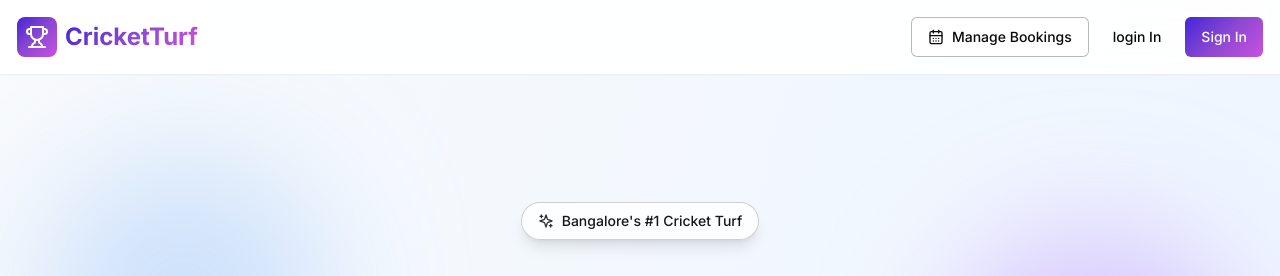
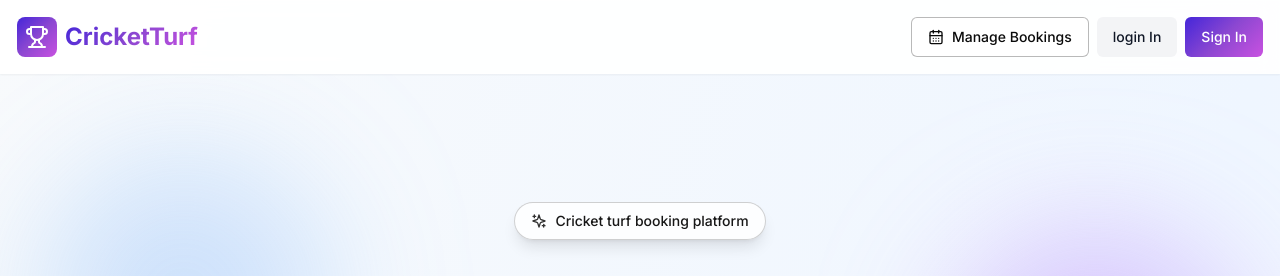
Before and after one commit to vamshiraju0007-boop/cricket-turf-booking, a Next.js app: page / in a window 1280 px wide. Shown: the top 276 px of the page. Built offline with nearby package versions, Linux system fonts and the light colour scheme.

Commit message:
style: update badge text and login button style

```diff
--- a/app/page.tsx
+++ b/app/page.tsx
@@ -49,7 +49,7 @@ export default function HomePage() {
                             Manage Bookings
                         </Button>
                         <Link href="/login">
-                            <Button variant="ghost" className="hover:bg-primary/10">login In</Button>
+                            <Button variant="outline" className="bg-gray-100 border-0 hover:bg-gray-200 text-gray-900">login In</Button>
                         </Link>
                         <Link href="/register">
                             <Button className="gradient-primary text-white border-0 hover:opacity-90">
@@ -79,7 +79,7 @@ export default function HomePage() {
                         {/* Badge */}
                         <div className="inline-flex items-center gap-2 px-4 py-2 rounded-full bg-white/80 backdrop-blur-sm border border-primary/20 shadow-lg hover:shadow-xl transition-all hover:scale-105">
                             <Sparkles className="w-4 h-4 text-primary animate-pulse" />
-                            <span className="text-sm font-medium text-primary">Bangalore's #1 Cricket Turf</span>
+                            <span className="text-sm font-medium text-primary">Cricket turf booking platform</span>
                         </div>
 
                         {/* Main Heading */}
```
